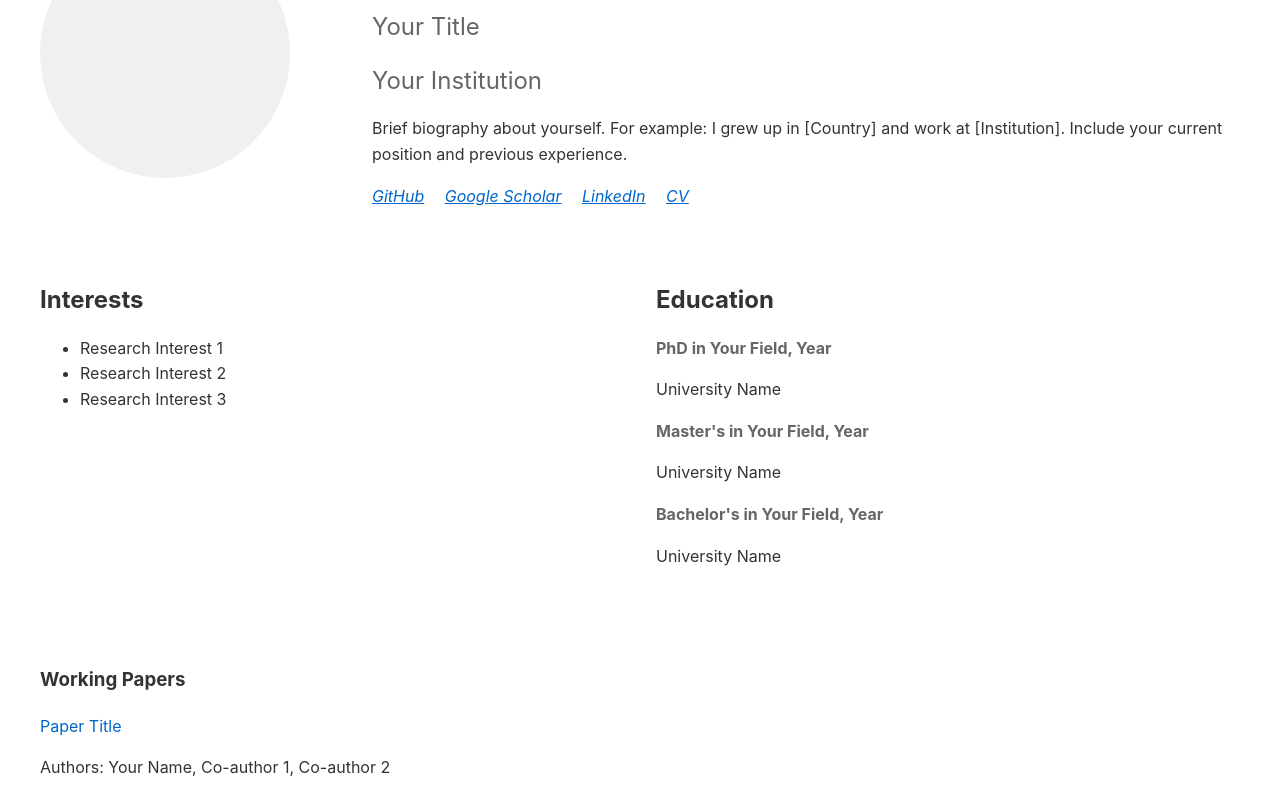
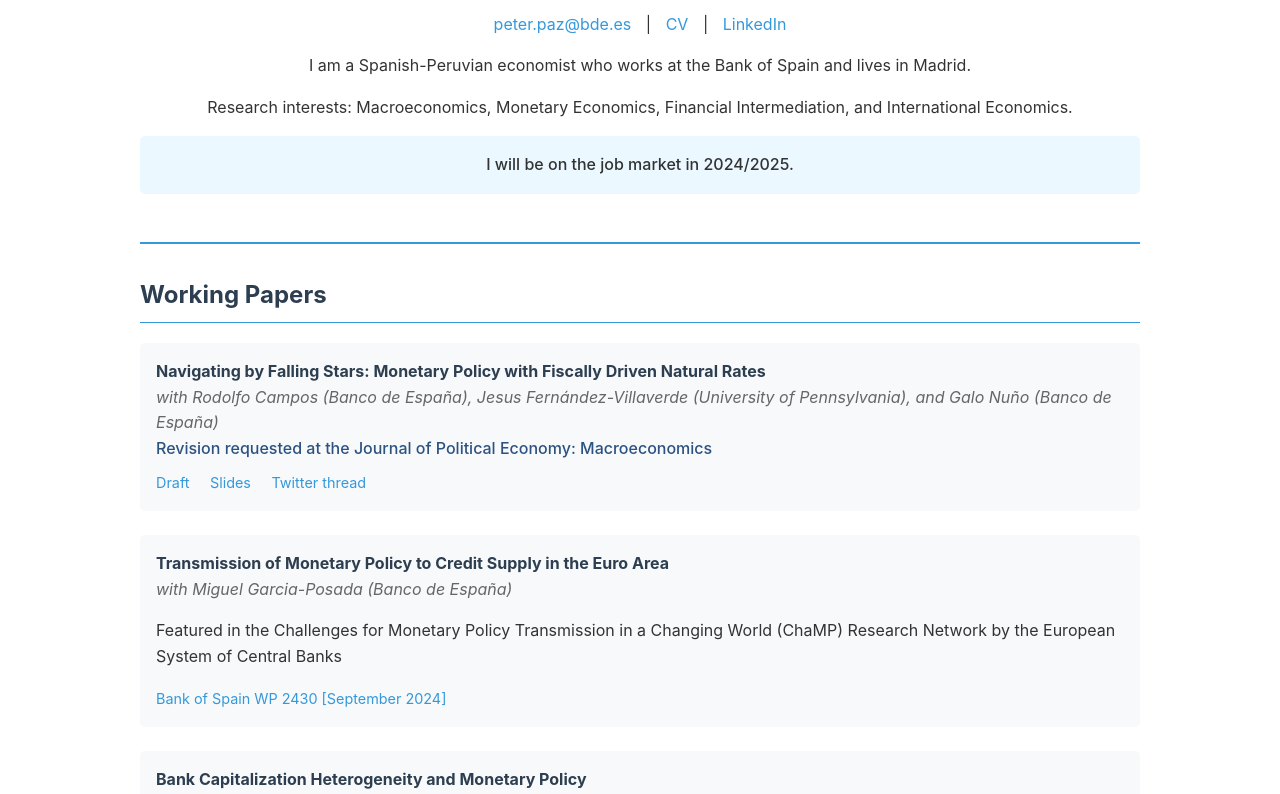
Before and after one commit to peterfpl/peter.paz, a plain HTML site: page index.html in a window 1280 px wide. Shown: the part 162-956 px from the top of the page. Drawn offline with Linux system fonts and the light colour scheme.

Commit message:
Update index.html

```diff
--- a/index.html
+++ b/index.html
@@ -3,176 +3,188 @@
 <head>
     <meta charset="UTF-8">
     <meta name="viewport" content="width=device-width, initial-scale=1.0">
-    <title>Your Name - Academic Page</title>
+    <title>Peter Paz - Economist</title>
     <style>
-        body {
-            font-family: -apple-system, BlinkMacSystemFont, 'Segoe UI', Roboto, Oxygen, Ubuntu, Cantarell, sans-serif;
-            line-height: 1.6;
-            margin: 0;
-            padding: 0;
-            color: #333;
+        :root {
+            --primary-color: #2c3e50;
+            --secondary-color: #3498db;
+            --text-color: #333;
+            --light-bg: #f8f9fa;
         }
 
-        .navbar {
-            background: white;
-            padding: 1rem;
-            box-shadow: 0 2px 4px rgba(0,0,0,0.1);
+        body {
+            font-family: -apple-system, BlinkMacSystemFont, 'Segoe UI', Roboto, Oxygen, sans-serif;
+            line-height: 1.6;
+            color: var(--text-color);
+            max-width: 1000px;
+            margin: 0 auto;
+            padding: 20px;
         }
 
-        .navbar a {
-            color: #333;
-            text-decoration: none;
-            margin-right: 2rem;
+        header {
+            text-align: center;
+            margin-bottom: 2rem;
+            padding: 2rem 0;
+            border-bottom: 2px solid var(--secondary-color);
         }
 
-        .navbar a.active {
-            color: #0066cc;
-        }
-
-        .container {
-            max-width: 1200px;
-            margin: 0 auto;
-            padding: 2rem;
-        }
-
-        .profile-section {
-            display: grid;
-            grid-template-columns: 300px 1fr;
-            gap: 2rem;
-            margin-bottom: 3rem;
-        }
-
-        .profile-image {
-            width: 250px;
-            height: 250px;
-            background: #f0f0f0;
-            border-radius: 50%;
-        }
-
-        .profile-content h1 {
-            margin: 0 0 1rem 0;
+        h1 {
+            color: var(--primary-color);
+            margin: 0;
             font-size: 2.5rem;
         }
 
-        .profile-content h2 {
-            color: #666;
-            font-weight: normal;
-            margin: 0 0 1rem 0;
+        h2 {
+            color: var(--primary-color);
+            border-bottom: 1px solid var(--secondary-color);
+            padding-bottom: 0.5rem;
+            margin-top: 2rem;
         }
 
-        .social-links {
-            margin-top: 1rem;
+        .contact-info {
+            margin: 1rem 0;
         }
 
-        .social-links a {
-            margin-right: 1rem;
-            color: #0066cc;
+        .contact-info a {
+            color: var(--secondary-color);
+            text-decoration: none;
+            margin: 0 10px;
         }
 
-        .sections {
-            display: grid;
-            grid-template-columns: 1fr 1fr;
-            gap: 2rem;
+        .contact-info a:hover {
+            text-decoration: underline;
         }
 
-        .section {
-            margin-bottom: 2rem;
+        .paper {
+            margin-bottom: 1.5rem;
+            padding: 1rem;
+            background: var(--light-bg);
+            border-radius: 5px;
         }
 
-        .section h3 {
-            margin-bottom: 1rem;
-            font-size: 1.5rem;
+        .paper-title {
+            font-weight: bold;
+            color: var(--primary-color);
         }
 
-        .education-item {
-            margin-bottom: 1rem;
+        .paper-links {
+            margin-top: 0.5rem;
         }
 
-        .education-item h4 {
-            margin: 0;
+        .paper-links a {
+            color: var(--secondary-color);
+            text-decoration: none;
+            margin-right: 1rem;
+            font-size: 0.9rem;
+        }
+
+        .coauthors {
+            font-style: italic;
             color: #666;
         }
 
-        .papers-section {
-            margin-top: 3rem;
+        .journal-info {
+            color: #2c5282;
+            font-weight: 500;
         }
 
-        .paper-item {
-            margin-bottom: 1.5rem;
-            padding-bottom: 1.5rem;
-            border-bottom: 1px solid #eee;
-        }
-
-        .paper-item a {
-            color: #0066cc;
-            text-decoration: none;
-        }
-
-        .paper-item a:hover {
-            text-decoration: underline;
+        .market-notice {
+            background-color: #ebf8ff;
+            padding: 1rem;
+            border-radius: 5px;
+            margin: 1rem 0;
+            text-align: center;
+            font-weight: 500;
         }
     </style>
 </head>
 <body>
-    <nav class="navbar">
-        <a href="#" class="active">Home</a>
-        <a href="#">Publications</a>
-        <a href="#">Data & Code</a>
-        <a href="#">Contact</a>
-    </nav>
+    <header>
+        <h1>Peter Paz</h1>
+        <p>Spanish-Peruvian Economist at Bank of Spain</p>
+        <div class="contact-info">
+            <a href="mailto:peter.paz@bde.es">peter.paz@bde.es</a> |
+            <a href="#">CV</a> |
+            <a href="#">LinkedIn</a>
+        </div>
+        <p>I am a Spanish-Peruvian economist who works at the Bank of Spain and lives in Madrid.</p>
+        <p>Research interests: Macroeconomics, Monetary Economics, Financial Intermediation, and International Economics.</p>
+        <div class="market-notice">
+            I will be on the job market in 2024/2025.
+        </div>
+    </header>
 
-    <div class="container">
-        <div class="profile-section">
-            <div class="profile-image"></div>
-            <div class="profile-content">
-                <h1>Your Name</h1>
-                <h2>Your Title</h2>
-                <h2>Your Institution</h2>
-                <p>Brief biography about yourself. For example: I grew up in [Country] and work at [Institution].
-                   Include your current position and previous experience.</p>
-                <div class="social-links">
-                    <a href="#"><i>GitHub</i></a>
-                    <a href="#"><i>Google Scholar</i></a>
-                    <a href="#"><i>LinkedIn</i></a>
-                    <a href="#"><i>CV</i></a>
+    <main>
+        <section>
+            <h2>Working Papers</h2>
+
+            <div class="paper">
+                <div class="paper-title">Navigating by Falling Stars: Monetary Policy with Fiscally Driven Natural Rates</div>
+                <div class="coauthors">with Rodolfo Campos (Banco de España), Jesus Fernández-Villaverde (University of Pennsylvania), and Galo Nuño (Banco de España)</div>
+                <div class="journal-info">Revision requested at the Journal of Political Economy: Macroeconomics</div>
+                <div class="paper-links">
+                    <a href="#">Draft</a>
+                    <a href="#">Slides</a>
+                    <a href="#">Twitter thread</a>
                 </div>
             </div>
-        </div>
 
-        <div class="sections">
-            <div class="section">
-                <h3>Interests</h3>
-                <ul>
-                    <li>Research Interest 1</li>
-                    <li>Research Interest 2</li>
-                    <li>Research Interest 3</li>
-                </ul>
+            <div class="paper">
+                <div class="paper-title">Transmission of Monetary Policy to Credit Supply in the Euro Area</div>
+                <div class="coauthors">with Miguel Garcia-Posada (Banco de España)</div>
+                <p>Featured in the Challenges for Monetary Policy Transmission in a Changing World (ChaMP) Research Network by the European System of Central Banks</p>
+                <div class="paper-links">
+                    <a href="#">Bank of Spain WP 2430 [September 2024]</a>
+                </div>
             </div>
 
-            <div class="section">
-                <h3>Education</h3>
-                <div class="education-item">
-                    <h4>PhD in Your Field, Year</h4>
-                    <p>University Name</p>
-                </div>
-                <div class="education-item">
-                    <h4>Master's in Your Field, Year</h4>
-                    <p>University Name</p>
-                </div>
-                <div class="education-item">
-                    <h4>Bachelor's in Your Field, Year</h4>
-                    <p>University Name</p>
+            <div class="paper">
+                <div class="paper-title">Bank Capitalization Heterogeneity and Monetary Policy</div>
+                <div class="paper-links">
+                    <a href="#">Bank of Spain WP 2234 [October 2022]</a>
                 </div>
             </div>
-        </div>
+        </section>
 
-        <div class="papers-section">
-            <h3>Working Papers</h3>
-            <div class="paper-item">
-                <a href="#">Paper Title</a>
-                <p>Authors: Your Name, Co-author 1, Co-author 2</p>
+        <section>
+            <h2>Publications</h2>
+            <div class="paper">
+                <div class="paper-title">Economic Growth and Wage Stagnation in Peru: 1998-2002</div>
+                <div class="coauthors">with Carlos Urrutia (ITAM)</div>
+                <div class="journal-info">Review of Development Economics, 19(2): 328-345, 2015</div>
             </div>
-        </div>
-    </div>
+        </section>
+
+        <section>
+            <h2>Policy Papers & Presentations</h2>
+            <div class="paper">
+                <div class="paper-title">The Real Income Channel and Contractionary Devaluations in a Heterogeneous Agent Model for Latin America</div>
+                <div class="coauthors">with Rodolfo Campos (Banco de España)</div>
+            </div>
+
+            <div class="paper">
+                <div class="paper-title">La Política Monetaria del Eurosistema: conceptos, estrategia e instrumentación</div>
+                <div class="coauthors">with Clodomiro Ferreyra (Banco de España), April 2024</div>
+            </div>
+
+            <div class="paper">
+                <div class="paper-title">The Monetary Policy of the Eurosystem: objectives, transmission and implementation</div>
+                <div class="coauthors">with Jorge Abad (Banco de España), March 2024</div>
+            </div>
+        </section>
+
+        <section>
+            <h2>Useful Codes and Contributed Examples</h2>
+            <div class="paper">
+                <div>Toolbox for GDSGE: A Toolbox for Solving DSGE Models with Global Methods</div>
+                <div>Contributed example for Kiyotaki and Moore (1997): Credit Cycles</div>
+            </div>
+        </section>
+
+        <section>
+            <h2>Short Bio</h2>
+            <p>I was born in Peru and attended San Marcos University for my undergraduate studies, where I began studying economics. After earning my bachelor's degree, I worked at the Central Bank of Peru for several years. I then pursued a Master's degree in economics at ITAM in Mexico City. Fortunately, I had the opportunity to move to the United States for further education. I was accepted into a graduate program at NYU, where I completed my PhD in 2021.</p>
+        </section>
+    </main>
 </body>
 </html>
```
